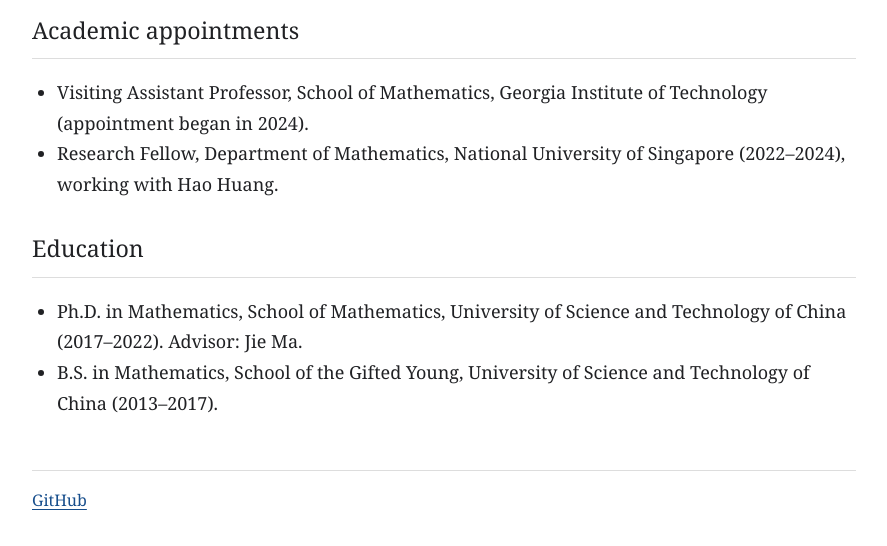
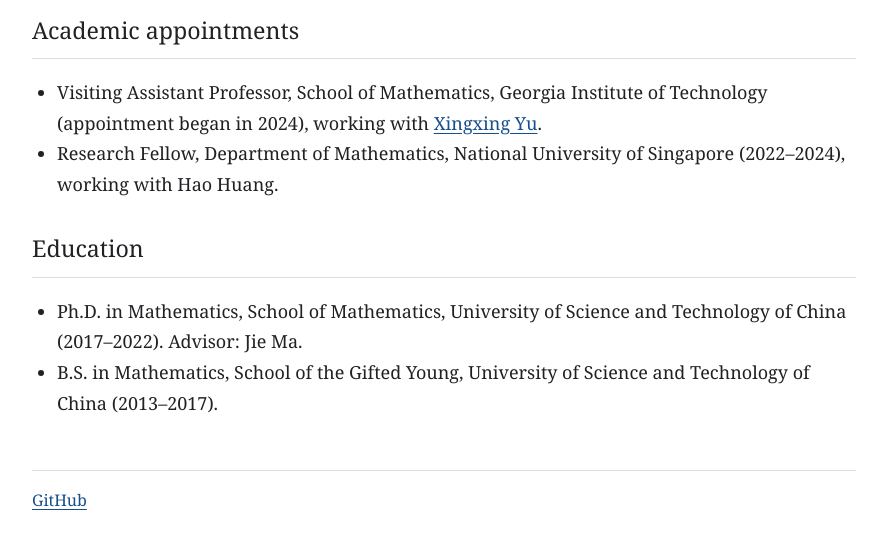
Before and after one commit to tianchi-yang/tianchi-yang.github.io, a plain HTML site: page cv.html in a window 1280 px wide. Shown: the part 250-796 px from the top of the page, without its empty margins (196-1083 px from the left). Drawn offline with Linux system fonts and the light colour scheme.

Commit message:
Credit Xingxing Yu in the Georgia Tech CV entry

```diff
--- a/cv.html
+++ b/cv.html
@@ -23,7 +23,7 @@
     <section class="page-content" id="cv">
       <h2>Academic appointments</h2>
       <ul>
-        <li>Visiting Assistant Professor, School of Mathematics, Georgia Institute of Technology (appointment began in 2024).</li>
+        <li>Visiting Assistant Professor, School of Mathematics, Georgia Institute of Technology (appointment began in 2024), working with <a href="https://math.gatech.edu/people/xingxing-yu">Xingxing Yu</a>.</li>
         <li>Research Fellow, Department of Mathematics, National University of Singapore (2022–2024), working with Hao Huang.</li>
       </ul>
       <h2>Education</h2>
```
